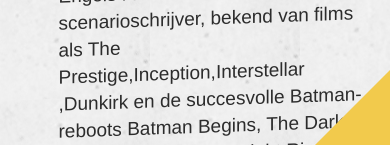
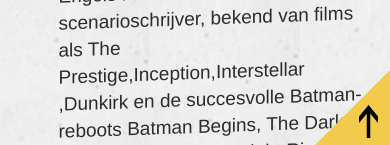
Before and after one commit to nicolasnuytten/MajorIV-Vertigo, a React app: page / in a window 390 px wide. Shown: the part 699-844 px from the top of the page. Built offline with nearby package versions, Linux system fonts and the light colour scheme.

Commit message:
added scroll to top

```diff
--- a/src/css/style.css
+++ b/src/css/style.css
@@ -699,7 +699,7 @@
 
     & img {
       width: 5vw;
-      margin: 9evw 12vw;
+      margin: 9vw 12vw;
       z-index: 101;
     }
   }
```
